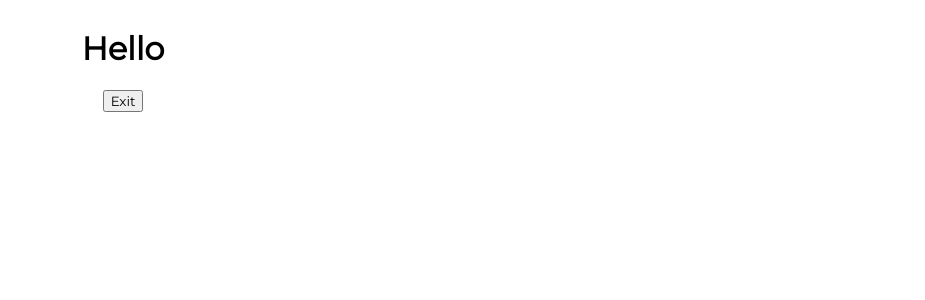
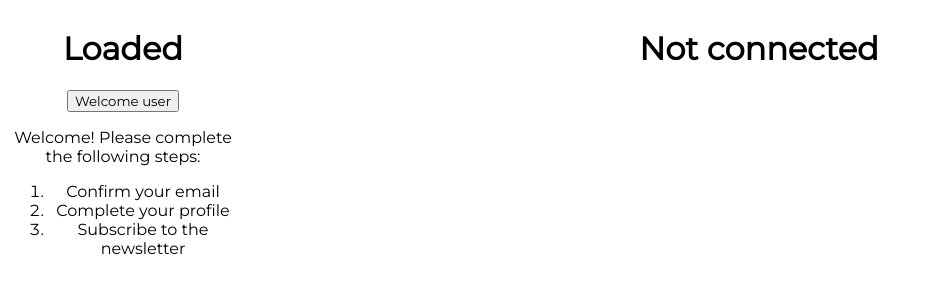
Before and after one commit to digimori/reactCI, a React (Vite) app: page / in a window 1280 px wide. Shown: the top 300 px of the page, without its empty margins (0-925 px from the left). Built offline with nearby package versions, Linux system fonts and the light colour scheme.

Commit message:
Conditional rendering added as separate jsx files.

```diff
--- a/src/App.jsx
+++ b/src/App.jsx
@@ -7,19 +7,23 @@ import StatefulGreetingWithPrevState from './components/StatefulGreetingWithPrev
 import EventsClass from './components/EventsClass';
 import EventsFunctional from './components/EventsFunctional';
 import EventBinding from './components/EventBinding';
+import ConditionalRenderingClass from './components/ConditionalRenderingClass';
+import ConditionalRenderingFunctional from './components/ConditionalRenderingFunctional';
 
 
 function App() {
 
   return (
       <div className={css.App}>
+        <ConditionalRenderingClass isLoaded={false} />
+        <ConditionalRenderingFunctional connected={false} />
        {/* <Sidebar />
         <NavBarSimple />
     <EventsClass />
     <EventsFunctional />
         {/*<StatefulGreetingWithPrevState />
-        /*<FunctionalGreeting greeting="Heeeeey" name="Cee" age="31" />*/}
-      <EventBinding />
+        /*<FunctionalGreeting greeting="Heeeeey" name="Cee" age="31" />
+  <EventBinding />*/}
 
       </div>
   )
--- /dev/null
+++ b/src/components/ConditionalRenderingClass.jsx
@@ -0,0 +1,34 @@
+import React, { Component } from 'react'
+
+export class ConditionalRenderingClass extends Component {
+    constructor(props) {
+      super(props)
+
+      this.state = {
+         isLoaded: true,
+         isLoggedIn: true
+      }
+    }
+  render() {
+    return (
+      <div>
+        <h1>{this.state.isLoaded ? "Loaded" : "Not loaded"}</h1>
+        <button>{this.state.isLoggedIn ? "Welcome user" : "Sign up"}</button>
+        {this.state.isLoggedIn ? (
+            <div>
+                <p>Welcome! Please complete the following steps:</p>
+                <ol>
+                    <li>Confirm your email</li>
+                    <li>Complete your profile</li>
+                    <li>Subscribe to the newsletter</li>
+                </ol>
+            </div>
+        ) : (
+            <p>Please sign up</p>
+        )}
+        </div>
+    )
+  }
+}
+
+export default ConditionalRenderingClass
--- /dev/null
+++ b/src/components/ConditionalRenderingFunctional.jsx
@@ -0,0 +1,11 @@
+import React from 'react'
+
+function ConditionalRenderingFunctional(props) {
+  return (
+    <div>
+        <h1>{props.connected ? "connected" : "Not connected"}</h1>
+    </div>
+  )
+}
+
+export default ConditionalRenderingFunctional
```
